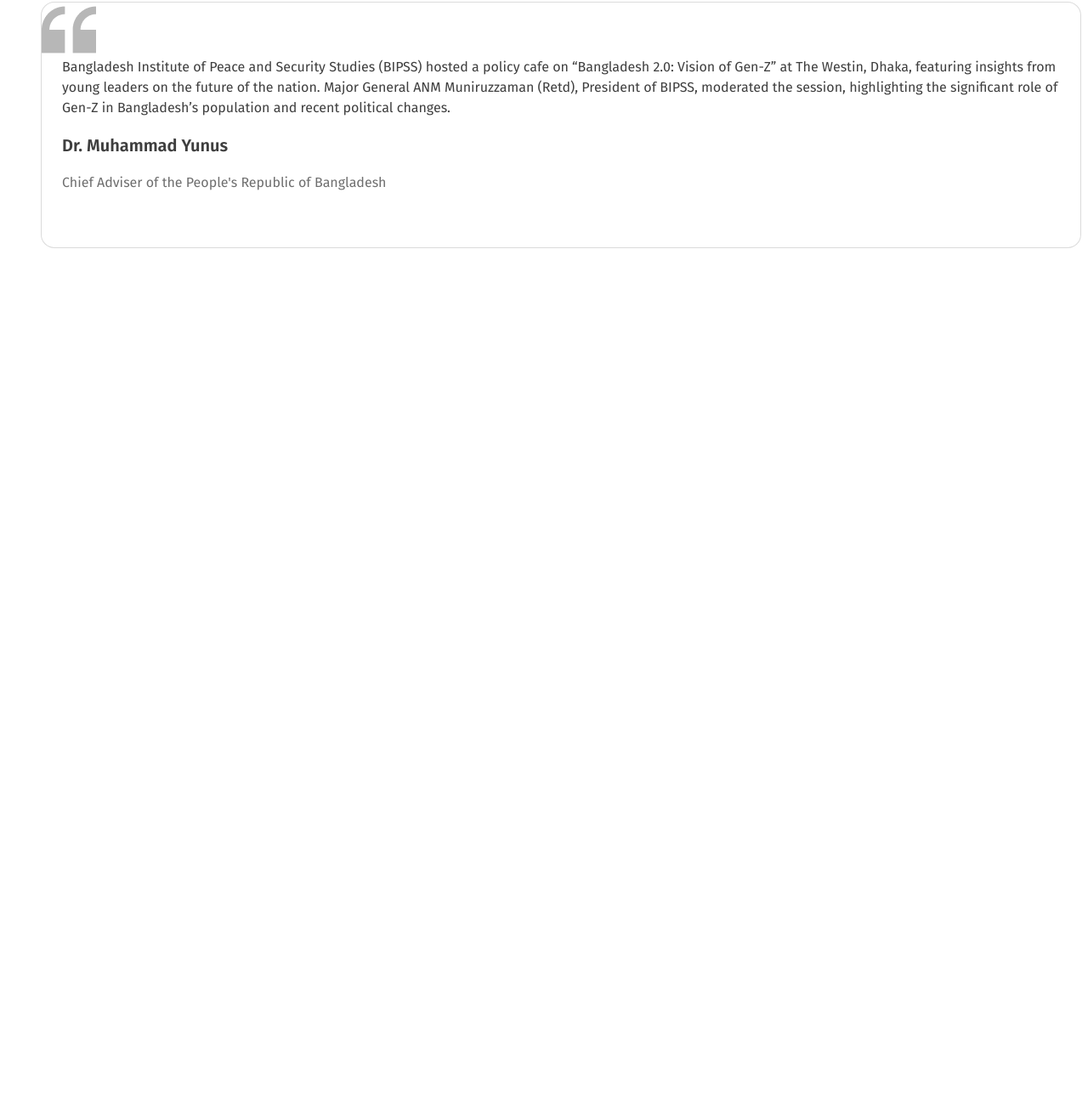
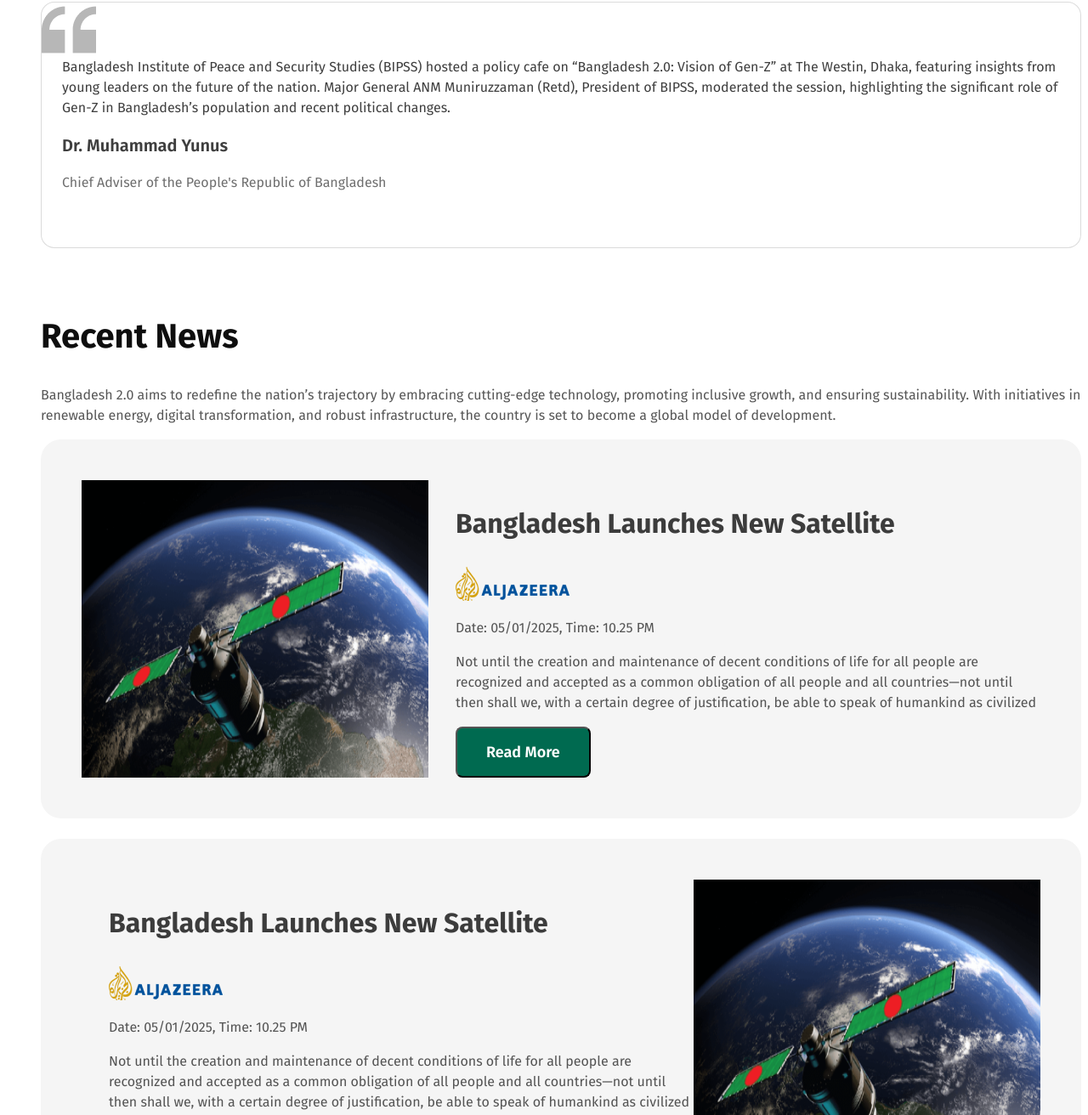
Before and after one commit to khairul-islam-k/my-golden-bangladesh, a plain HTML site: page index.html in a window 1280 px wide. Shown: the part 1225-2537 px from the top of the page at 85% size. Before the commit the page ends 1525 px from the top, so only its background shows below. Drawn offline with Linux system fonts and the light colour scheme.

Commit message:
satellite section

```diff
--- a/index.html
+++ b/index.html
@@ -56,6 +56,38 @@
             <p class="extra-ref">Chief Adviser of the People's Republic of Bangladesh</p>
         </section>
 
+        <section class="news">
+            <h2 class="news-head">Recent News</h2>
+            <p class="news-description">Bangladesh 2.0 aims to redefine the nation’s trajectory by embracing cutting-edge technology, promoting inclusive growth, and ensuring sustainability. With initiatives in renewable energy, digital transformation, and robust infrastructure, the country is set to become a global model of development.</p>
+
+            <div class="satellite">
+                <img src="assets/satelite.png" alt="">
+                <div class="satellite-container">
+
+                <h3 class="satellite-head">Bangladesh Launches New Satellite</h3>
+                <img src="assets/al-jazeera.png" alt="">
+                <p class="satellite-description">Date: 05/01/2025, Time: 10.25 PM</p>
+                <p class="satellite-description">Not until the creation and maintenance of decent conditions of life for all people are recognized and accepted as a common obligation of all people and all countries—not until then shall we,
+                    with a certain degree of justification, be able to speak of humankind as civilized</p>
+                <button class="btn-green">Read More</button>
+                </div>
+
+            </div>
+            <div class="satellite">
+
+                <div class="satellite-container">
+
+                <h3 class="satellite-head">Bangladesh Launches New Satellite</h3>
+                <img src="assets/al-jazeera.png" alt="">
+                <p class="satellite-description">Date: 05/01/2025, Time: 10.25 PM</p>
+                <p class="satellite-description">Not until the creation and maintenance of decent conditions of life for all people are recognized and accepted as a common obligation of all people and all countries—not until then shall we,
+                    with a certain degree of justification, be able to speak of humankind as civilized</p>
+                <button class="btn-green">Read More</button>
+                </div>
+                <img src="assets/satelite.png" alt="">
+            </div>
+        </section>
+
     </main>
     <footer></footer>
 </body>
--- a/style/index.css
+++ b/style/index.css
@@ -180,3 +180,47 @@ font-weight: 400;
 line-height: 24px;
 letter-spacing: 0%;
   }
+
+  /* news style */
+  .news {
+    margin-top: 80px;
+  }
+  .news-head {
+    color: rgb(14, 14, 14);
+font-size: 40px;
+font-weight: 700;
+line-height: 48px;
+letter-spacing: 0%;
+  }
+  .news-description {
+    color: rgba(14, 14, 14, 0.7);
+font-size: 16px;
+font-weight: 400;
+line-height: 24px;
+letter-spacing: 0%;
+  }
+  .satellite {
+    margin-bottom: 24px;
+    padding:48px;
+    border-radius: 24px;
+
+    background-color: whitesmoke;
+    display:flex;
+  }
+  .satellite-container{
+    padding-left: 32px;
+  }
+  .satellite-head {
+    color: rgba(14, 14, 14, 0.8);
+font-size: 32px;
+font-weight: 700;
+line-height: 38px;
+letter-spacing: 0%;
+  }
+  .satellite-description {
+    color: rgba(14, 14, 14, 0.7);
+font-size: 16px;
+font-weight: 400;
+line-height: 24px;
+letter-spacing: 0%;
+  }
```
